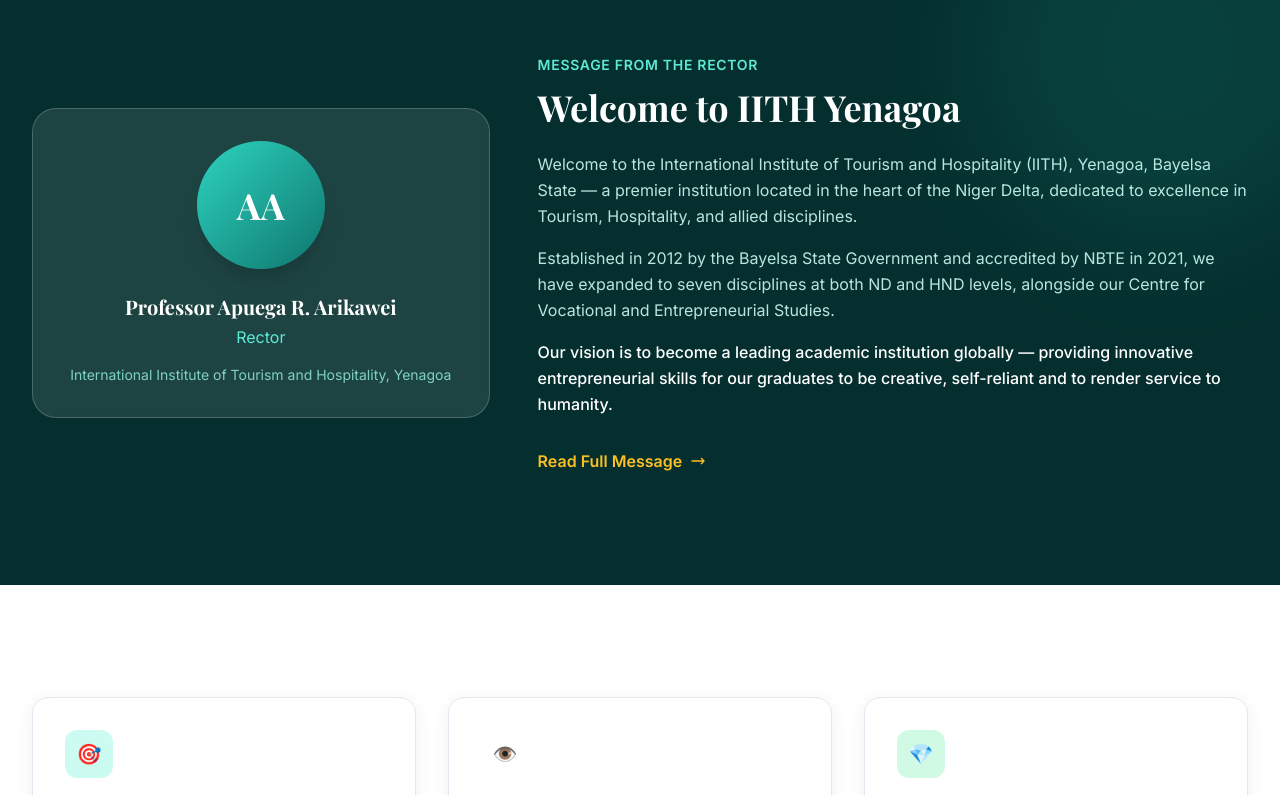
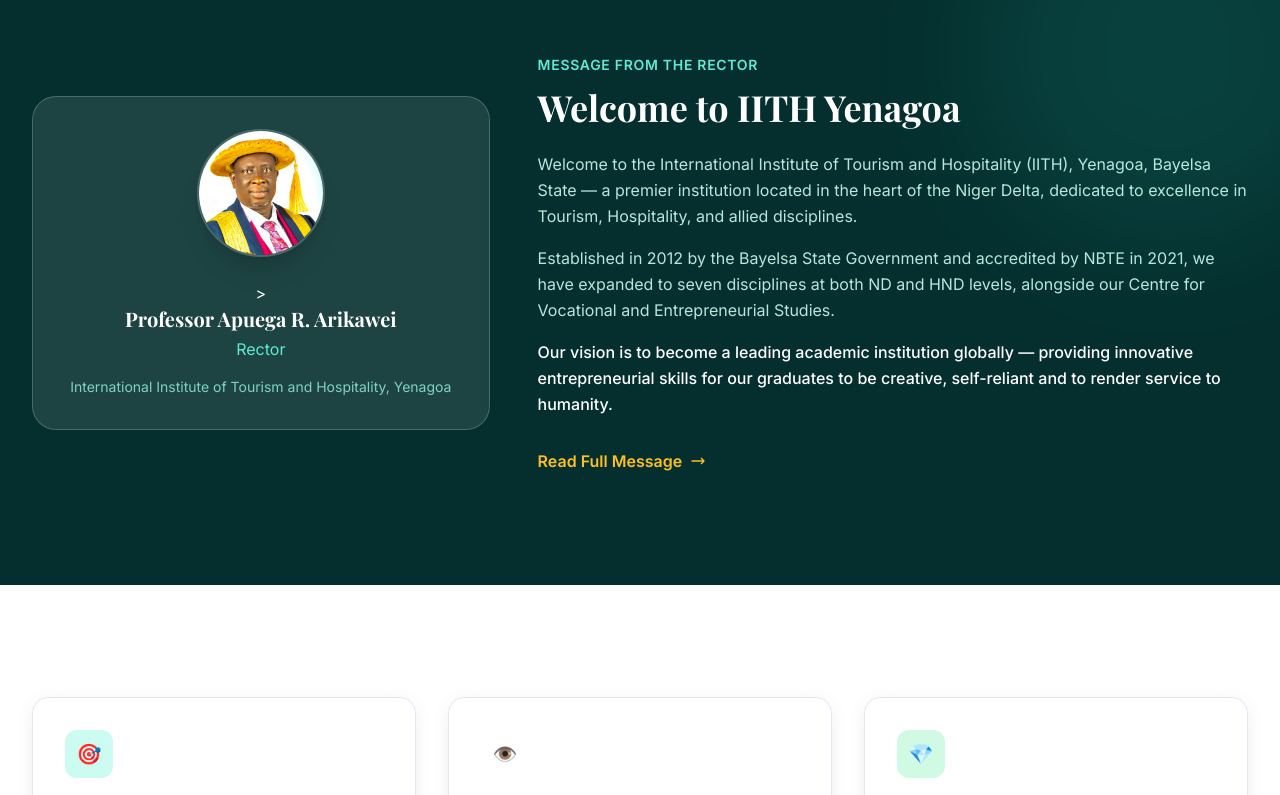
Before and after one commit to johntonye19-sudo/iith-website, a website: page index.html in a window 1280 px wide. Shown: the part 2400-3195 px from the top of the page. Drawn offline with nearby package versions, Linux system fonts and the light colour scheme.

Commit message:
Update index.html
Rector image

```diff
--- a/index.html
+++ b/index.html
@@ -361,11 +361,13 @@
       </div>
       <div class="relative max-w-7xl mx-auto px-4 sm:px-6 lg:px-8">
         <div class="grid lg:grid-cols-5 gap-12 items-center">
-          <div class="lg:col-span-2">
+        <div class="lg:col-span-2">
             <div class="bg-white/10 backdrop-blur border border-white/20 rounded-3xl p-8 text-center">
-              <div class="w-32 h-32 mx-auto rounded-full bg-gradient-to-br from-brand-400 to-brand-700 flex items-center justify-center text-4xl font-display font-bold mb-6 shadow-xl">
-                AA
-              </div>
+              <img
+     src="public/rector.JPG"
+  alt="Professor Apuega R. Arikawei"
+  class="w-32 h-32 mx-auto rounded-full object-cover object-top mb-6 shadow-xl border-2 border-white/20"
+/>>
               <h3 class="font-display text-xl font-bold">Professor Apuega R. Arikawei</h3>
               <p class="text-brand-300 mt-1">Rector</p>
               <p class="text-sm text-brand-200/80 mt-4">International Institute of Tourism and Hospitality, Yenagoa</p>
```
